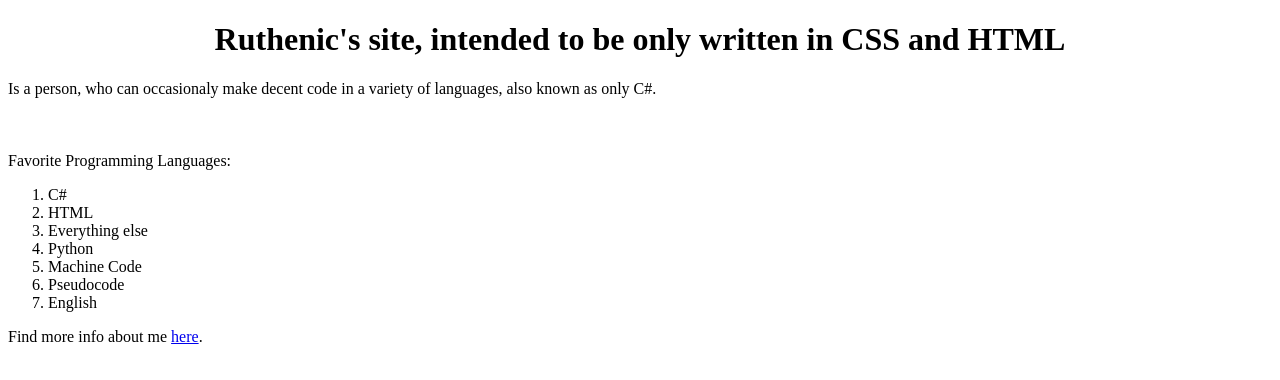
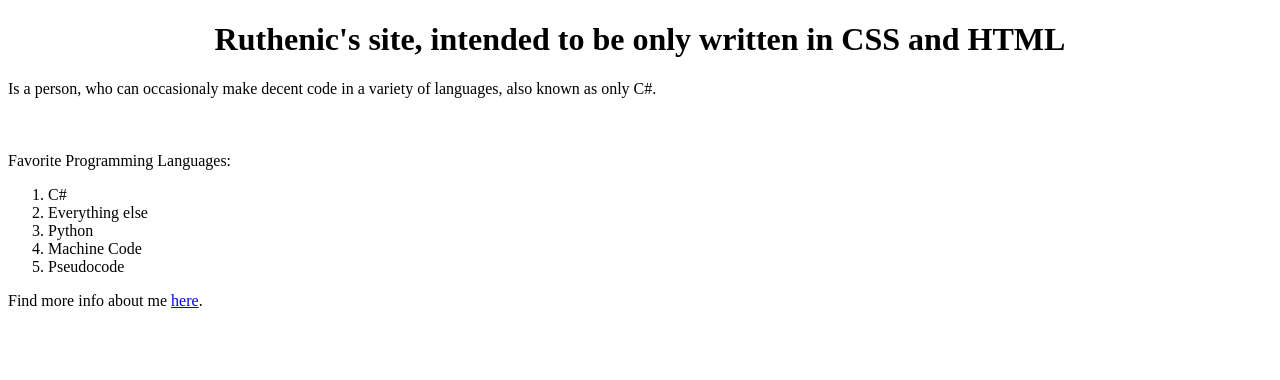
Before and after one commit to Ruthenic/Ruthenic.github.io, a plain HTML site: page index.html in a window 1280 px wide. Drawn offline with Linux system fonts and the light colour scheme.

Commit message:
removed things that aren't programming languages

```diff
--- a/index.html
+++ b/index.html
@@ -12,12 +12,10 @@
     <p>Favorite Programming Languages:</p>
     <ol>
         <li>C#</li>
-        <li>HTML</li>
         <li>Everything else</li>
         <li>Python</li>
         <li>Machine Code</li>
         <li>Pseudocode</li>
-        <li>English</li>
     </ol>
     <p>Find more info about me <a href = "info.html">here</a>.</p>
     <!--<div class="footer"> footer for navigation
```
